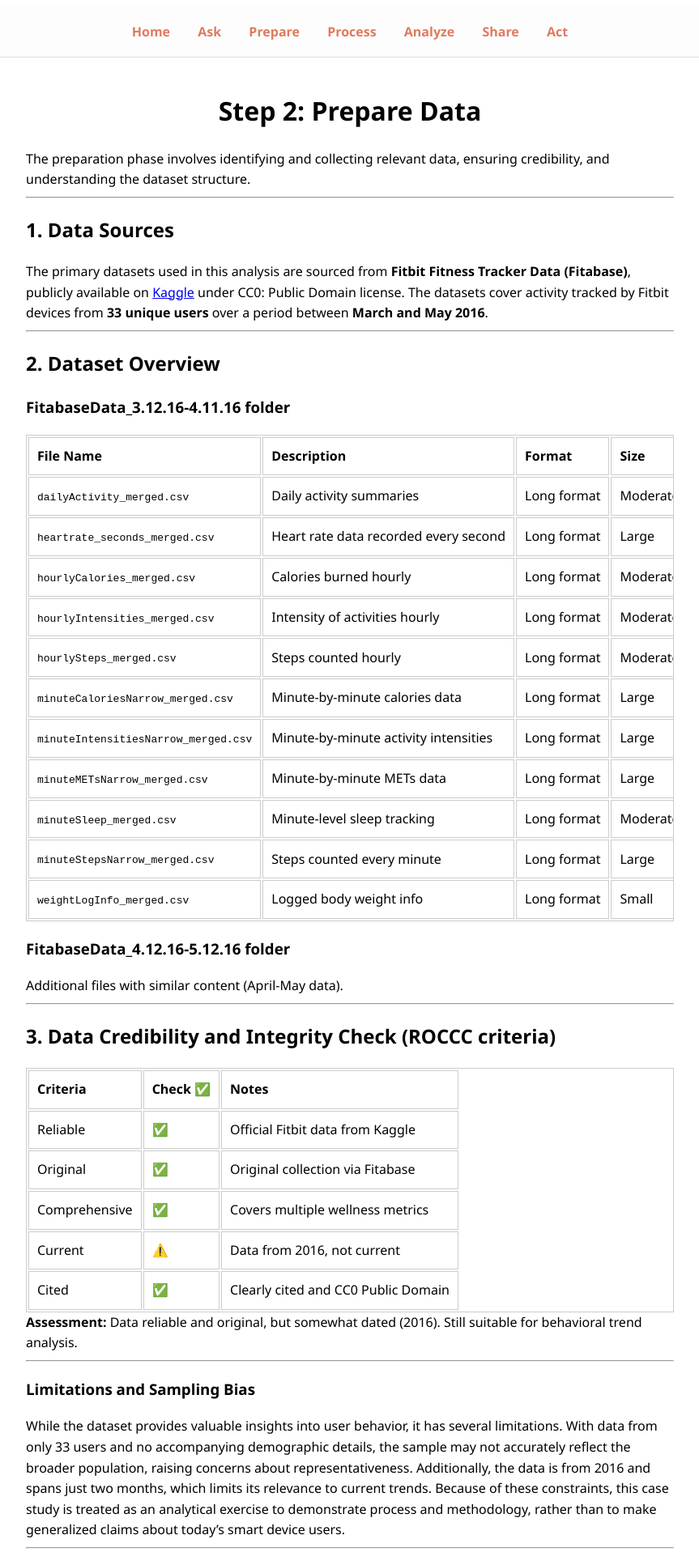
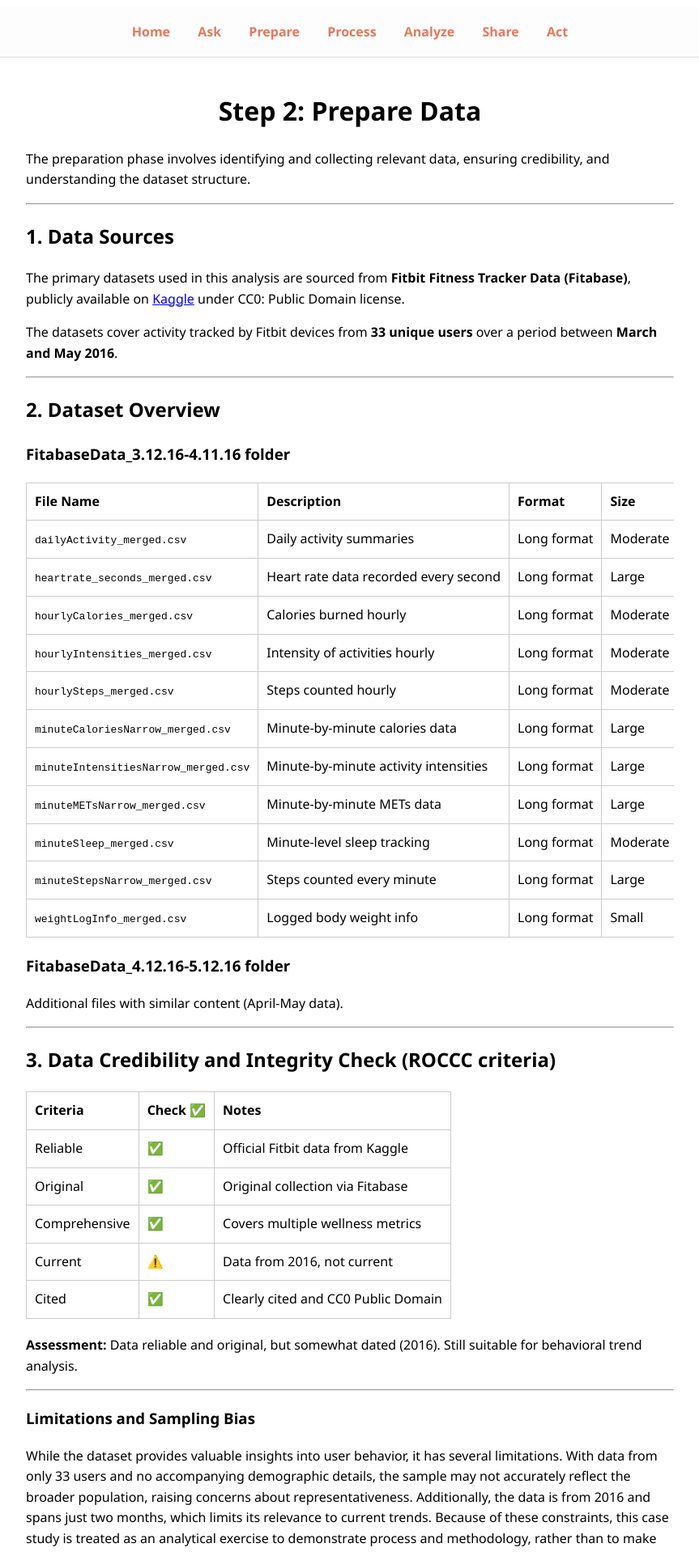
Before and after one commit to YiChiang12/bellabeat_case_study, a Jekyll site: the page built from docs/step2_prepare/step2_prepare.md, in a window 1280 px wide. Shown: the top 1917 px of the page at 81% size, without its empty margins (208-1071 px from the left). Built offline with Jekyll 4.4.1, drawn with Linux system fonts in a browser that asks for light colours.

Commit message:
Update boarder lines

```diff
--- a/docs/assets/style.css
+++ b/docs/assets/style.css
@@ -52,15 +52,16 @@ pre code {
 }
 
 /* Tables with borders */
-/* table {
+table {
   width: 100%;
   border-collapse: collapse;
   margin: 20px 0;
+  border: none;
+}
+
+/* table, th, td {
+  border: 1px solid #ccc;
 } */
-
-table, th, td {
-  border: 1px solid #ccc;
-}
 
 th, td {
   border: 1px solid #ccc;
@@ -78,25 +79,32 @@ th, td {
 } */
 
 /* Add border around images or charts */
-img, iframe, .chart {
+/* img, iframe, .chart {
   border: 1px solid #ccc;
   border-radius: 6px;
-  /* padding: 4px; */
   max-width: 100%;
   height: auto;
   display: block;
   margin: 20px auto;
   padding: 0;
+} */
+
+p, div, span {
+  border: none !important;
+  box-shadow: none !important;
 }
 
 /* Inline navigation links (like ← Back / Next →) */
-.page-content p a,
-.page-content p {
+.page-content p:has(a[href*="step1_ask"]),
+.page-content p:has(a[href*="step2_prepare"]),
+.page-content p:has(a[href*="step3_process"]),
+.page-content p:has(a[href*="step4_analyze"]),
+.page-content p:has(a[href*="step5_share"]),
+.page-content p:has(a[href*="step6_act"]) {
   border: none !important;
+  background: none !important;
   padding: 0 !important;
   margin: 0 !important;
-  background: none !important;
-  display: inline !important;
   box-shadow: none !important;
 }
 
```
